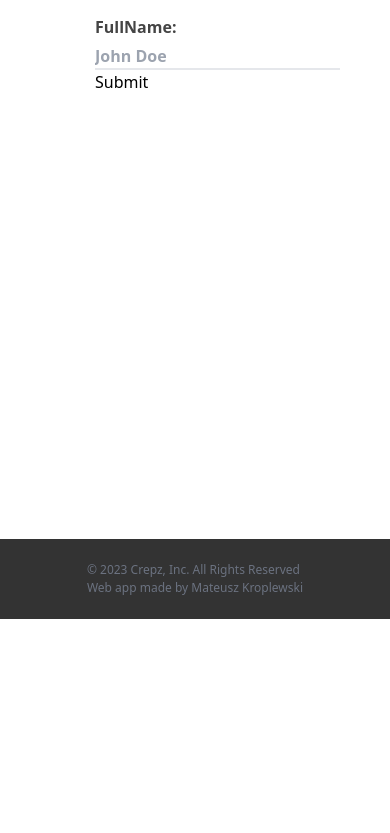
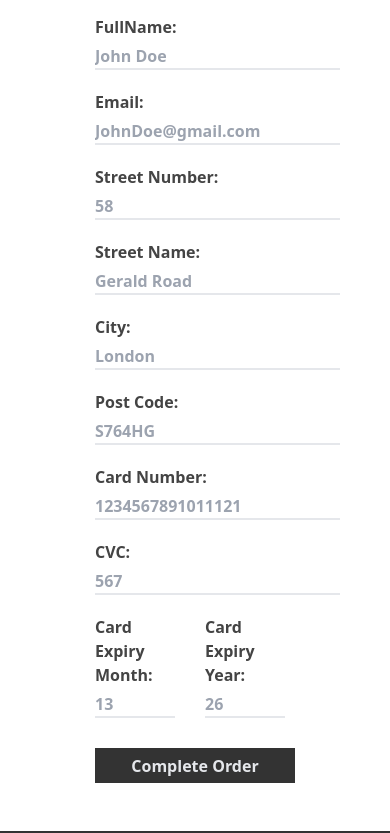
Before and after one commit to Kroplewski-M/Crepz, a React (Vite) app: page /Payment/1 in a window 390 px wide. Shown: the part 225-1058 px from the top of the page. Before the commit the page ends 844 px from the top, so only its background shows below. Built offline with nearby package versions, Linux system fonts and the light colour scheme; no server answers; the database is empty.

Commit message:
form styled on mobile

```diff
--- a/src/components/PaymentForm.tsx
+++ b/src/components/PaymentForm.tsx
@@ -7,12 +7,15 @@ import * as yup from "yup";
 const schema = yup.object({
     FullName: yup.string().required(),
     Email: yup.string().email().required(),
-    StreetAddress:yup.string().required(),
+    StreetNumber:yup.number().required(),
+    StreetName:yup.string().required(),
     City:yup.string().required(),
-    PostCode:yup.string().min(6).max(6).required(),
-    CardNo:yup.number().min(16).max(16).required(),
-    CVC: yup.number().min(3).max(3).required(),
-    CardExp: yup.number().min(4).max(4).required()
+    PostCode:yup.string().test('len', 'Must be exactly 6 number', val => val!=undefined? val.length === 6: val).required(),
+    CardNo:yup.number().test('len', 'Must be exactly 16 numbers', val => val!=undefined? val.toString().length === 16: val).required(),
+    CVC: yup.number().test('len', 'Must be exactly 3 numbers', val => val!=undefined? val.toString().length === 3: val).required(),
+    CardExpMonth: yup.number().test('len', 'Must be exactly 2 numbers', val => val!=undefined? val.toString().length === 2: val).required(),
+    CardExpYear: yup.number().test('len', 'Must be exactly 2 numbers', val => val!=undefined? val.toString().length === 2: val).required()
+
   }).required();
   type FormData = yup.InferType<typeof schema>;
 
@@ -28,15 +31,58 @@ export const PaymentForm = ()=>{
         console.log(dataForm);
       }
     return(
-        <>
+        <section className="pb-16">
         <form onSubmit={handleSubmit(onSubmit)} className="w-[200px] mx-auto mt-10">
                 <label htmlFor="FullName" className="font-semibold text-[#444444]">FullName:</label>
                 <input {...register("FullName")} placeholder="John Doe" className="border-b-2 border-b-gray-200 mt-[5px] font-semibold focus:outline-none"/>
-                <p className="text-red-500">{errors.FullName?.message}</p>
+                <p className="text-red-500 mb-5">{errors.FullName?.message}</p>
+
+                <label htmlFor="Email" className="font-semibold text-[#444444]">Email:</label>
+                <input {...register("Email")} placeholder="JohnDoe@gmail.com" className="border-b-2 border-b-gray-200 mt-[5px] font-semibold focus:outline-none"/>
+                <p className="text-red-500 mb-5">{errors.Email?.message}</p>
+
+                <label htmlFor="StreetNumber" className="font-semibold text-[#444444]">Street Number:</label>
+                <input {...register("StreetNumber")} placeholder="58" className="border-b-2 border-b-gray-200 mt-[5px] font-semibold focus:outline-none"/>
+                <p className="text-red-500 mb-5">{errors.StreetNumber?.message}</p>
+
+                <label htmlFor="StreetName" className="font-semibold text-[#444444]">Street Name:</label>
+                <input {...register("StreetName")} placeholder="Gerald Road" className="border-b-2 border-b-gray-200 mt-[5px] font-semibold focus:outline-none"/>
+                <p className="text-red-500 mb-5">{errors.StreetName?.message}</p>
+
+                <label htmlFor="City" className="font-semibold text-[#444444]">City:</label>
+                <input {...register("City")} placeholder="London" className="border-b-2 border-b-gray-200 mt-[5px] font-semibold focus:outline-none"/>
+                <p className="text-red-500 mb-5">{errors.City?.message}</p>
+
+                <label htmlFor="PostCode" className="font-semibold text-[#444444]">Post Code:</label>
+                <input {...register("PostCode")} placeholder="S764HG" className="border-b-2 border-b-gray-200 mt-[5px] font-semibold focus:outline-none"/>
+                <p className="text-red-500 mb-5">{errors.PostCode?.message}</p>
 
 
-                <button>Submit</button>
+                <label htmlFor="CardNo" className="font-semibold text-[#444444]">Card Number:</label>
+                <input {...register("CardNo")} placeholder="1234567891011121" className="border-b-2 border-b-gray-200 mt-[5px] font-semibold focus:outline-none"/>
+                <p className="text-red-500 mb-5">{errors.CardNo?.message}</p>
+
+                <label htmlFor="CVC" className="font-semibold text-[#444444]">CVC:</label>
+                <input {...register("CVC")} placeholder="567" className="border-b-2 border-b-gray-200 mt-[5px] font-semibold focus:outline-none"/>
+                <p className="text-red-500 mb-5">{errors.CVC?.message}</p>
+
+                <div className="flex space-x-5">
+                    <div className="w-[45%]">
+                        <label htmlFor="CardExpMonth" className="font-semibold text-[#444444]">Card Expiry Month:</label>
+                        <input {...register("CardExpMonth")} placeholder="13" className="border-b-2 border-b-gray-200 mt-[5px] font-semibold focus:outline-none w-[80px]"/>
+                        <p className="text-red-500 mb-5">{errors.CardExpMonth?.message}</p>
+
+                    </div>
+                    <div className="w-[45%]">
+                        <label htmlFor="CardExpYear" className="font-semibold text-[#444444]">Card Expiry Year:</label>
+                        <input {...register("CardExpYear")} placeholder="26" className="border-b-2 border-b-gray-200 mt-[5px] font-semibold focus:outline-none w-[80px]"/>
+                        <p className="text-red-500 mb-5">{errors.CardExpYear?.message}</p>
+                    </div>
+
+                </div>
+
+                <button className="font-bold w-[200px] h-[35px] bg-[#333333] text-gray-200 mt-[10px]">Complete Order</button>
         </form>
-        </>
+        </section>
     )
 }
```
